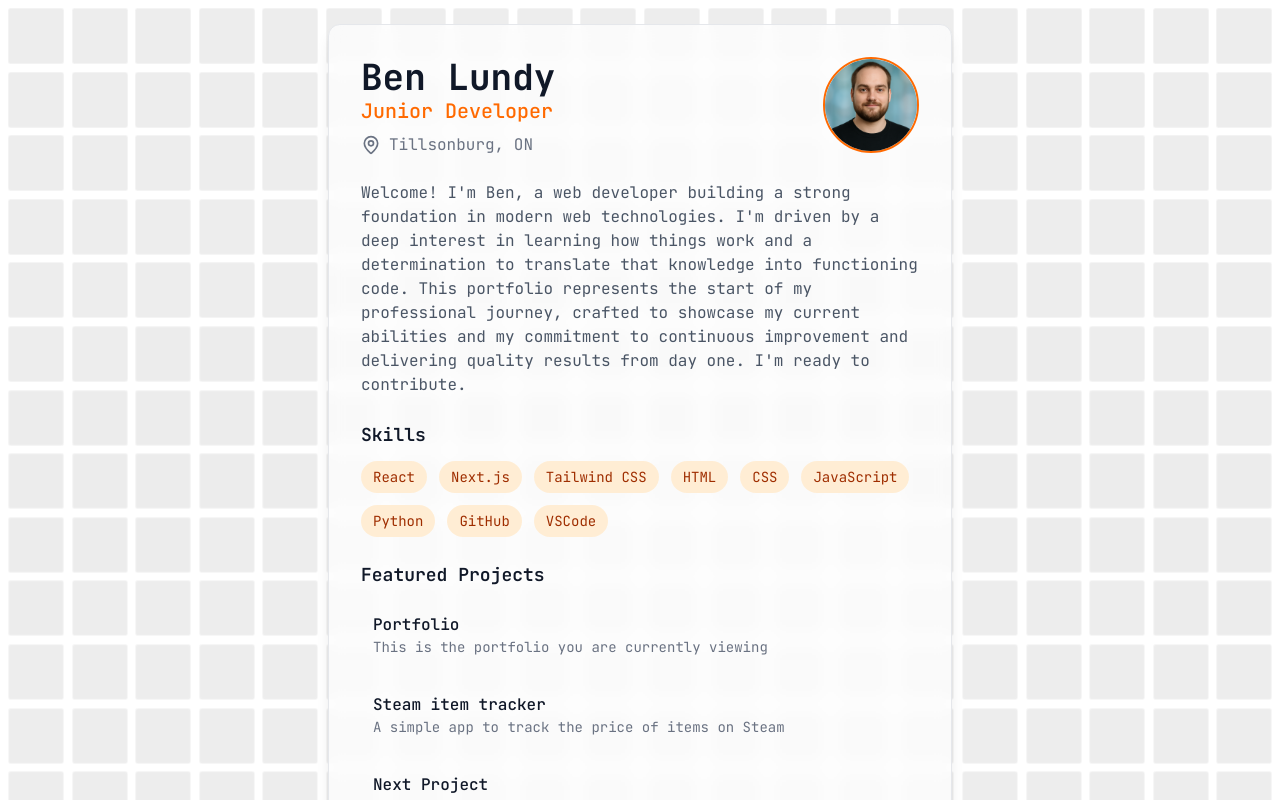
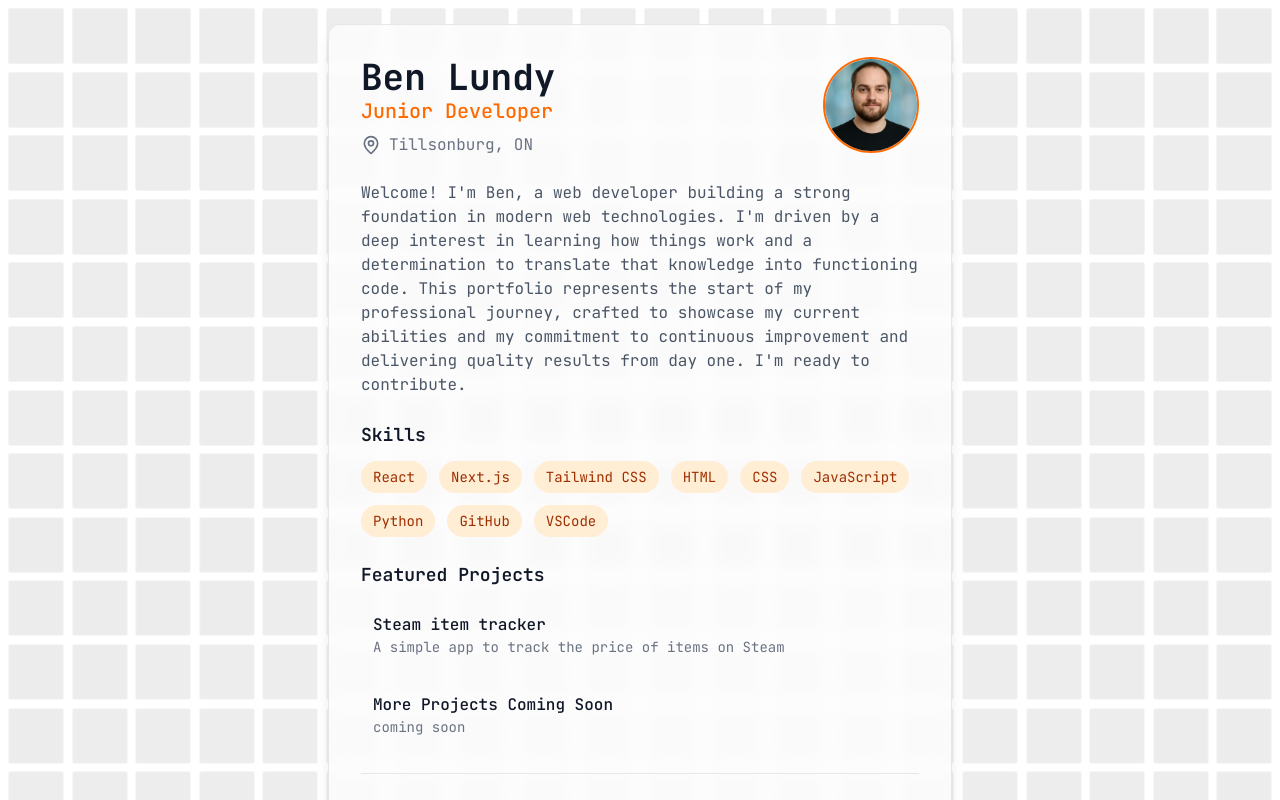
Before and after one commit to UnHeardCoder/PortfolioV1, a Next.js app: page / in a window 1280 px wide. Shown: the top 800 px of the page. Built offline with nearby package versions, Linux system fonts and the light colour scheme.

Commit message:
Update project list and layout

```diff
--- a/src/components/Portfolio.tsx
+++ b/src/components/Portfolio.tsx
@@ -60,9 +60,8 @@ export default function Portfolio() {
           <h3 className="text-base sm:text-lg font-semibold text-gray-900 dark:text-white mb-2 sm:mb-3 pointer-events-auto">Featured Projects</h3>
           <div className="space-y-2 sm:space-y-3">
             {[
-              { name: "Portfolio", desc: "This is the portfolio you are currently viewing", href: "https://benlundyportfolio.netlify.app/" },
               { name: "Steam item tracker", desc: "A simple app to track the price of items on Steam", href: "https://steam-item-tracker-app-v1.vercel.app/" },
-              { name: "Next Project", desc: "coming soon", href: "/ComingSoon" },
+              { name: "More Projects Coming Soon", desc: "coming soon", href: "/ComingSoon" },
             ].map((project, i) => (
               <div
                 key={i}
```
